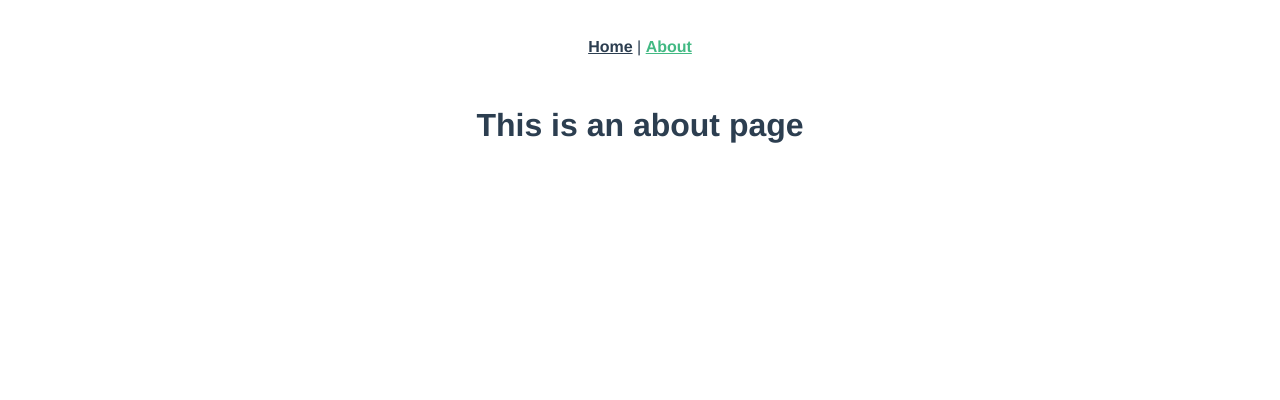
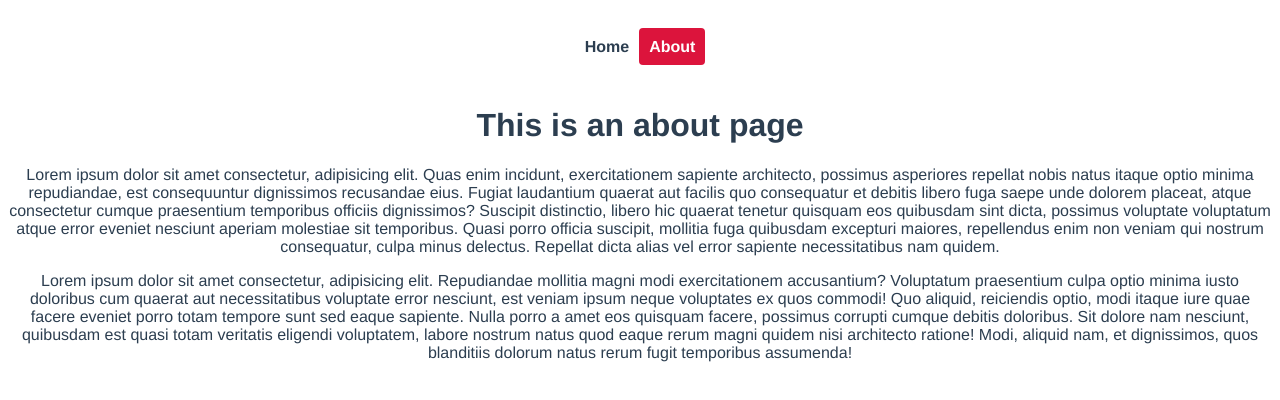
Before and after one commit to chiefJurist/vue-ninja-jobs, a Vue app: page /about in a window 1280 px wide. Shown: the top 400 px of the page. Built offline with nearby package versions, Linux system fonts and the light colour scheme.

Commit message:
router-links

```diff
--- a/src/App.vue
+++ b/src/App.vue
@@ -1,8 +1,13 @@
 <template>
     <nav>
-    <router-link to="/">Home</router-link> |
-    <router-link to="/about">About</router-link>
+        <!--the "to" attribute is similar to the "href" attribute-->
+        <!--Router links have classes that ebable styling
+        -->
+        <router-link to="/">Home</router-link>
+        <!--You can data-bind the "to" attribute as seen below. This is useful when yo decide to change the path-->
+        <router-link :to="{name: 'about'}">About</router-link>
     </nav>
+    <!--This "<router-view/>" is where our router will be injected-->
     <router-view/>
 </template>
 
@@ -22,9 +27,13 @@ nav {
     nav a {
         font-weight: bold;
         color: #2c3e50;
+        text-decoration: none;
+        padding: 10px;
+        border-radius: 4px;
     }
 
     nav a.router-link-exact-active {
-  color: #42b983;
+        color: white;
+        background: crimson;
     }
 </style>
--- a/src/components/HelloWorld.vue
+++ /dev/null
@@ -1,58 +0,0 @@
-<template>
-  <div class="hello">
-    <h1>{{ msg }}</h1>
-    <p>
-      For a guide and recipes on how to configure / customize this project,<br>
-      check out the
-      <a href="https://cli.vuejs.org" target="_blank" rel="noopener">vue-cli documentation</a>.
-    </p>
-    <h3>Installed CLI Plugins</h3>
-    <ul>
-      <li><a href="https://github.com/vuejs/vue-cli/tree/dev/packages/%40vue/cli-plugin-babel" target="_blank" rel="noopener">babel</a></li>
-      <li><a href="https://github.com/vuejs/vue-cli/tree/dev/packages/%40vue/cli-plugin-router" target="_blank" rel="noopener">router</a></li>
-    </ul>
-    <h3>Essential Links</h3>
-    <ul>
-      <li><a href="https://vuejs.org" target="_blank" rel="noopener">Core Docs</a></li>
-      <li><a href="https://forum.vuejs.org" target="_blank" rel="noopener">Forum</a></li>
-      <li><a href="https://chat.vuejs.org" target="_blank" rel="noopener">Community Chat</a></li>
-      <li><a href="https://twitter.com/vuejs" target="_blank" rel="noopener">Twitter</a></li>
-      <li><a href="https://news.vuejs.org" target="_blank" rel="noopener">News</a></li>
-    </ul>
-    <h3>Ecosystem</h3>
-    <ul>
-      <li><a href="https://router.vuejs.org" target="_blank" rel="noopener">vue-router</a></li>
-      <li><a href="https://vuex.vuejs.org" target="_blank" rel="noopener">vuex</a></li>
-      <li><a href="https://github.com/vuejs/vue-devtools#vue-devtools" target="_blank" rel="noopener">vue-devtools</a></li>
-      <li><a href="https://vue-loader.vuejs.org" target="_blank" rel="noopener">vue-loader</a></li>
-      <li><a href="https://github.com/vuejs/awesome-vue" target="_blank" rel="noopener">awesome-vue</a></li>
-    </ul>
-  </div>
-</template>
-
-<script>
-export default {
-  name: 'HelloWorld',
-  props: {
-    msg: String
-  }
-}
-</script>
-
-<!-- Add "scoped" attribute to limit CSS to this component only -->
-<style scoped>
-h3 {
-  margin: 40px 0 0;
-}
-ul {
-  list-style-type: none;
-  padding: 0;
-}
-li {
-  display: inline-block;
-  margin: 0 10px;
-}
-a {
-  color: #42b983;
-}
-</style>
--- a/src/views/AboutView.vue
+++ b/src/views/AboutView.vue
@@ -1,5 +1,11 @@
 <template>
-  <div class="about">
-    <h1>This is an about page</h1>
-  </div>
+    <div class="about">
+        <h1>This is an about page</h1>
+        <p>
+            Lorem ipsum dolor sit amet consectetur, adipisicing elit. Quas enim incidunt, exercitationem sapiente architecto, possimus asperiores repellat nobis natus itaque optio minima repudiandae, est consequuntur dignissimos recusandae eius. Fugiat laudantium quaerat aut facilis quo consequatur et debitis libero fuga saepe unde dolorem placeat, atque consectetur cumque praesentium temporibus officiis dignissimos? Suscipit distinctio, libero hic quaerat tenetur quisquam eos quibusdam sint dicta, possimus voluptate voluptatum atque error eveniet nesciunt aperiam molestiae sit temporibus. Quasi porro officia suscipit, mollitia fuga quibusdam excepturi maiores, repellendus enim non veniam qui nostrum consequatur, culpa minus delectus. Repellat dicta alias vel error sapiente necessitatibus nam quidem.
+        </p>
+        <p>
+            Lorem ipsum dolor sit amet consectetur, adipisicing elit. Repudiandae mollitia magni modi exercitationem accusantium? Voluptatum praesentium culpa optio minima iusto doloribus cum quaerat aut necessitatibus voluptate error nesciunt, est veniam ipsum neque voluptates ex quos commodi! Quo aliquid, reiciendis optio, modi itaque iure quae facere eveniet porro totam tempore sunt sed eaque sapiente. Nulla porro a amet eos quisquam facere, possimus corrupti cumque debitis doloribus. Sit dolore nam nesciunt, quibusdam est quasi totam veritatis eligendi voluptatem, labore nostrum natus quod eaque rerum magni quidem nisi architecto ratione! Modi, aliquid nam, et dignissimos, quos blanditiis dolorum natus rerum fugit temporibus assumenda!
+        </p>
+    </div>
 </template>
--- a/src/views/HomeView.vue
+++ b/src/views/HomeView.vue
@@ -1,18 +1,14 @@
 <template>
-  <div class="home">
-    <img alt="Vue logo" src="../assets/logo.png">
-    <HelloWorld msg="Welcome to Your Vue.js App"/>
-  </div>
+    <div class="home">
+        <h1>Homepage</h1>
+        <p>Lorem, ipsum dolor sit amet consectetur adipisicing elit. Est, molestias voluptatum doloremque provident laborum animi vitae explicabo dolore excepturi neque blanditiis nobis quia impedit eos quasi cum enim reiciendis. Doloremque, similique optio voluptatem eius cumque tenetur repellendus aliquid placeat ipsum, esse consectetur molestias quia odit suscipit ea culpa animi ducimus temporibus. Rerum odit ea temporibus, repellendus minima praesentium aperiam explicabo nostrum. Aperiam recusandae non ab incidunt provident exercitationem ipsum, ex est ea? Unde, vero dolore placeat nulla rerum pariatur nobis adipisci nihil magni accusantium suscipit consequatur! Aperiam odio, illo non accusantium quasi ad quidem itaque a consequatur officia voluptate dolor.</p>
+        <p>Lorem ipsum dolor sit amet consectetur adipisicing elit. Dignissimos esse quas fugit odit quasi eligendi dolorem! Vel veritatis, placeat molestias mollitia tenetur vero quo ab sequi nam. Quae enim obcaecati quaerat voluptatibus, dolorum officiis, aut laborum asperiores vitae laboriosam dolores eveniet ipsa doloremque omnis! Fuga quas ex distinctio dolorum aperiam.</p>
+    </div>
 </template>
 
 <script>
-// @ is an alias to /src
-import HelloWorld from '@/components/HelloWorld.vue'
-
-export default {
-  name: 'HomeView',
-  components: {
-    HelloWorld
-  }
-}
+    export default {
+        name: 'HomeView',
+        components: {  }
+    }
 </script>
```
Also changed, not shown: src/assets/logo.png (deleted). Lines whose indentation alone changed are shown as unchanged.
